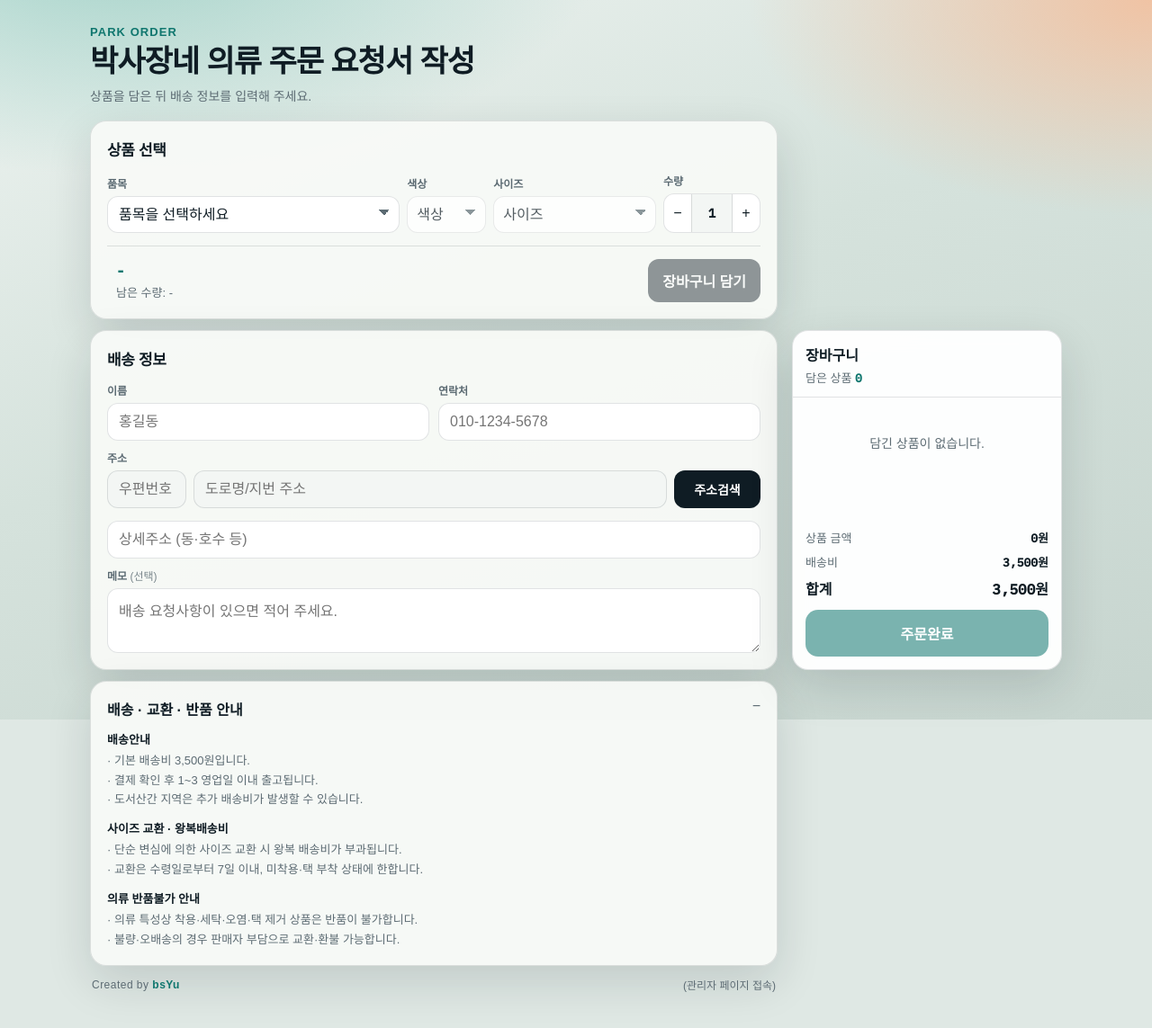
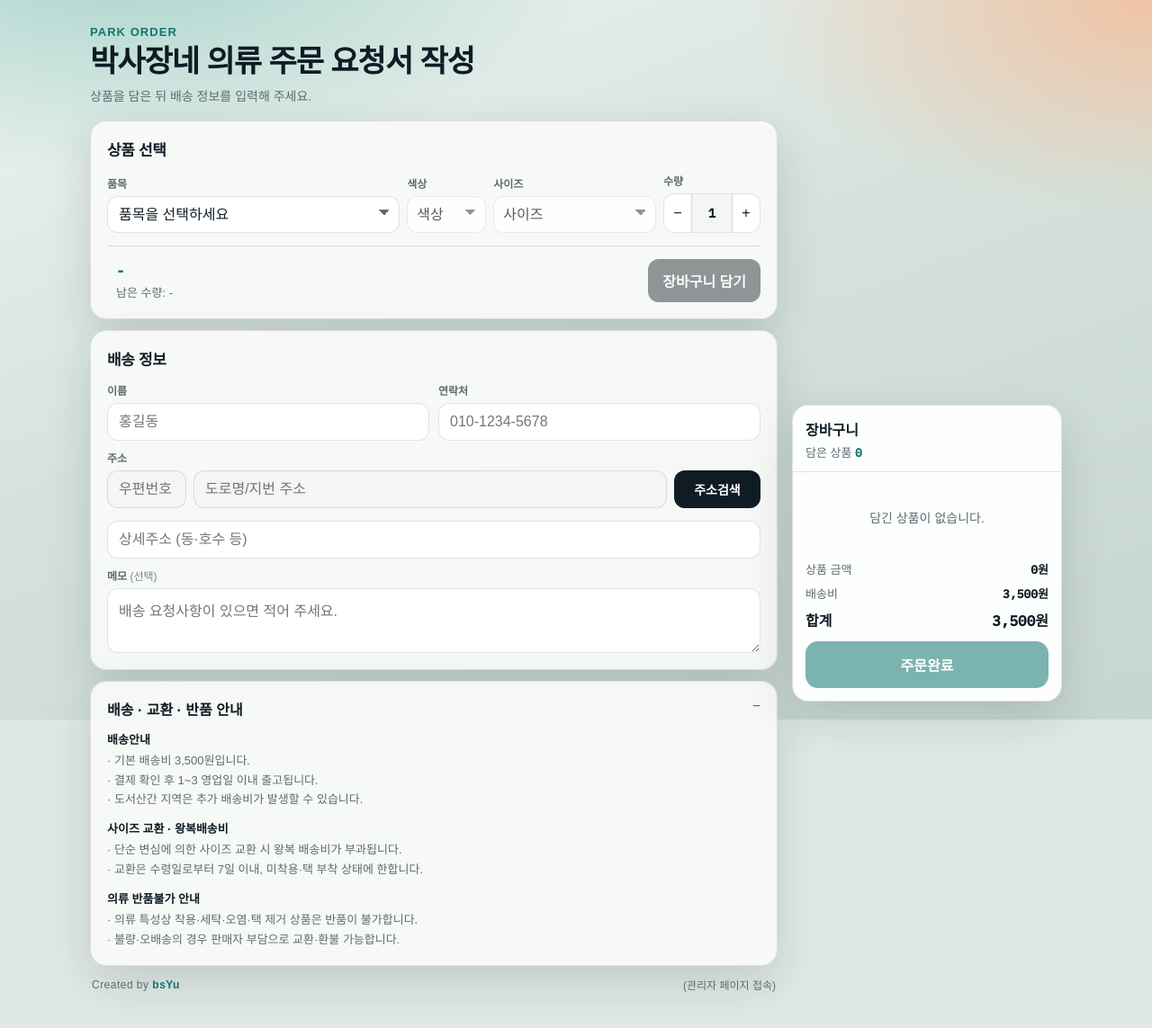
Before and after one commit to ybs8625-cmd/Park-order, a FastAPI app: page / in a window 1280 px wide. Shown: the whole page at 90% size. Run offline with FastAPI, Linux system fonts and the light colour scheme; some libraries are stand-ins or nearby versions; some web fonts are replaced.

Commit message:
Keep the cart fixed to the bottom-right while scrolling.
Stop aligning the cart to the shipping card so it no longer scrolls off-screen.

Co-authored-by: Cursor <cursoragent@cursor.com>

```diff
--- a/docs/index.html
+++ b/docs/index.html
@@ -9,7 +9,7 @@
   <link rel="preconnect" href="https://fonts.googleapis.com" />
   <link rel="preconnect" href="https://fonts.gstatic.com" crossorigin />
   <link href="https://fonts.googleapis.com/css2?family=IBM+Plex+Sans+KR:wght@400;500;600;700&family=IBM+Plex+Mono:wght@500&display=swap" rel="stylesheet" />
-  <link rel="stylesheet" href="./style.css?v=13" />
+  <link rel="stylesheet" href="./style.css?v=14" />
 </head>
 <body>
   <div class="bg"></div>
@@ -181,6 +181,6 @@
 
   <script src="https://t1.daumcdn.net/mapjsapi/bundle/postcode/prod/postcode.v2.js"></script>
   <script src="./config.js?v=10"></script>
-  <script src="./app.js?v=14"></script>
+  <script src="./app.js?v=15"></script>
 </body>
 </html>
--- a/docs/style.css
+++ b/docs/style.css
@@ -543,7 +543,10 @@ h1 {
 .cart-side {
   position: fixed;
   z-index: 30;
+  right: max(16px, calc((100vw - min(1080px, calc(100% - 32px))) / 2));
+  bottom: 20px;
   width: var(--cart-w);
+  max-height: calc(100vh - 40px);
   background: rgba(255, 255, 255, 0.96);
   border: 1px solid var(--line);
   border-radius: 18px;
--- a/static/app.js
+++ b/static/app.js
@@ -602,33 +602,25 @@ function pinCart() {
     el.cartSide.style.left = "";
     el.cartSide.style.width = "";
     el.cartSide.style.top = "";
+    el.cartSide.style.right = "";
     el.cartSide.style.bottom = "";
     el.cartSide.style.height = "";
     el.cartSide.style.maxHeight = "";
     return;
   }
 
+  // 스크롤해도 우측 하단에 고정, 가로는 레이아웃 앵커에 맞춤
   const anchorRect = el.cartAnchor.getBoundingClientRect();
-  const shipping = document.getElementById("shippingCard");
-  const shipRect = shipping?.getBoundingClientRect();
-  const width = Math.round(anchorRect.width);
+  const width = Math.max(240, Math.round(anchorRect.width));
   const left = Math.round(anchorRect.left);
 
   el.cartSide.style.left = `${left}px`;
   el.cartSide.style.width = `${width}px`;
   el.cartSide.style.right = "auto";
-  el.cartSide.style.bottom = "auto";
-
-  if (shipRect && shipRect.height > 0) {
-    el.cartSide.style.top = `${Math.round(shipRect.top)}px`;
-    el.cartSide.style.height = `${Math.round(shipRect.height)}px`;
-    el.cartSide.style.maxHeight = `${Math.round(shipRect.height)}px`;
-  } else {
-    el.cartSide.style.top = "";
-    el.cartSide.style.height = "";
-    el.cartSide.style.maxHeight = "70vh";
-    el.cartSide.style.bottom = "20px";
-  }
+  el.cartSide.style.top = "auto";
+  el.cartSide.style.bottom = "20px";
+  el.cartSide.style.height = "auto";
+  el.cartSide.style.maxHeight = "calc(100vh - 40px)";
 }
 
 document.getElementById("noticeDetails")?.addEventListener("toggle", () => {
--- a/static/style.css
+++ b/static/style.css
@@ -543,7 +543,10 @@ h1 {
 .cart-side {
   position: fixed;
   z-index: 30;
+  right: max(16px, calc((100vw - min(1080px, calc(100% - 32px))) / 2));
+  bottom: 20px;
   width: var(--cart-w);
+  max-height: calc(100vh - 40px);
   background: rgba(255, 255, 255, 0.96);
   border: 1px solid var(--line);
   border-radius: 18px;
--- a/templates/index.html
+++ b/templates/index.html
@@ -7,7 +7,7 @@
   <link rel="preconnect" href="https://fonts.googleapis.com" />
   <link rel="preconnect" href="https://fonts.gstatic.com" crossorigin />
   <link href="https://fonts.googleapis.com/css2?family=IBM+Plex+Sans+KR:wght@400;500;600;700&family=IBM+Plex+Mono:wght@500&display=swap" rel="stylesheet" />
-  <link rel="stylesheet" href="/static/style.css?v=13" />
+  <link rel="stylesheet" href="/static/style.css?v=14" />
 </head>
 <body>
   <div class="bg"></div>
@@ -178,6 +178,6 @@
   </div>
 
   <script src="https://t1.daumcdn.net/mapjsapi/bundle/postcode/prod/postcode.v2.js"></script>
-  <script src="/static/app.js?v=14"></script>
+  <script src="/static/app.js?v=15"></script>
 </body>
 </html>
```
Also changed, not shown: docs/app.js (+7 -15 lines).
